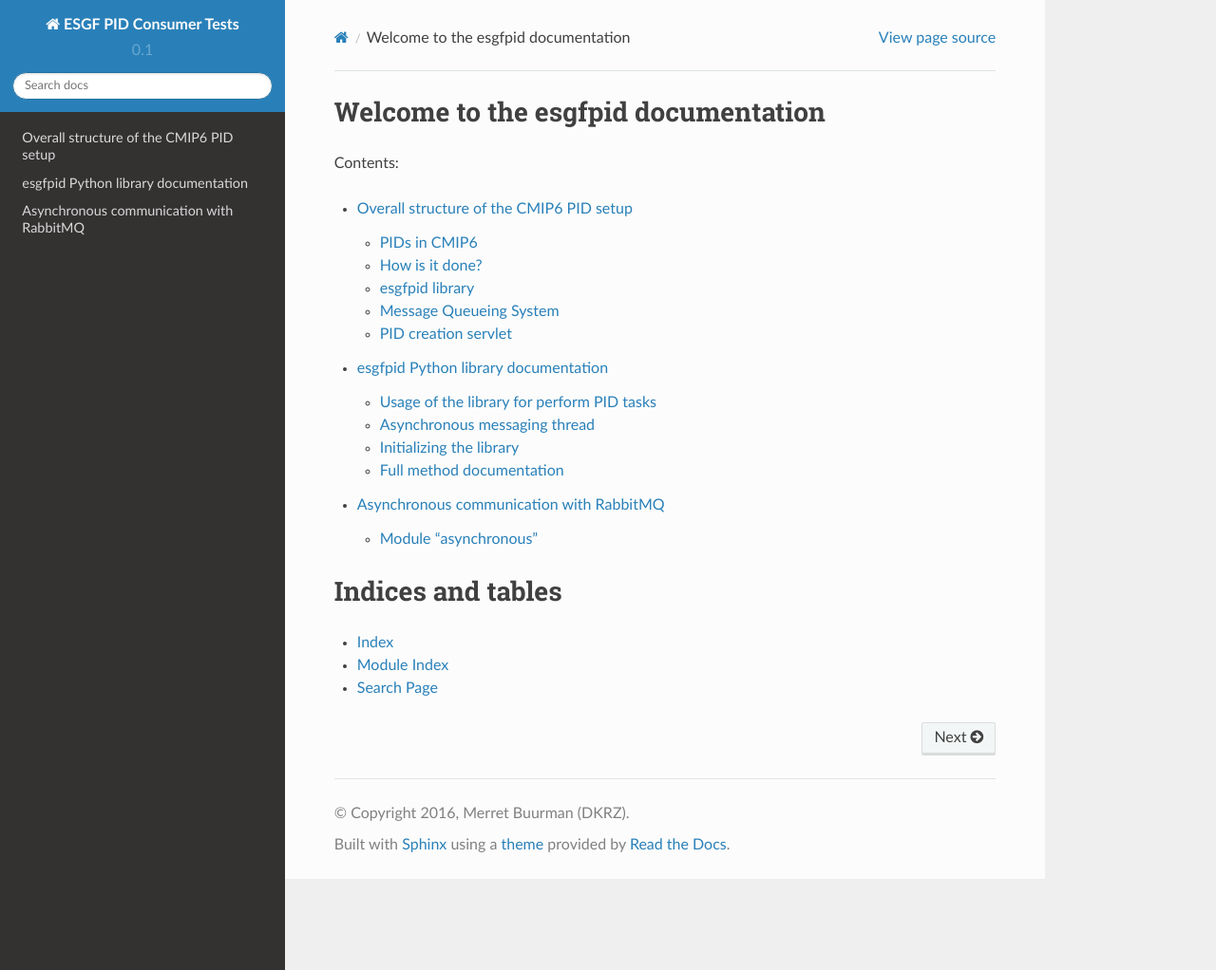
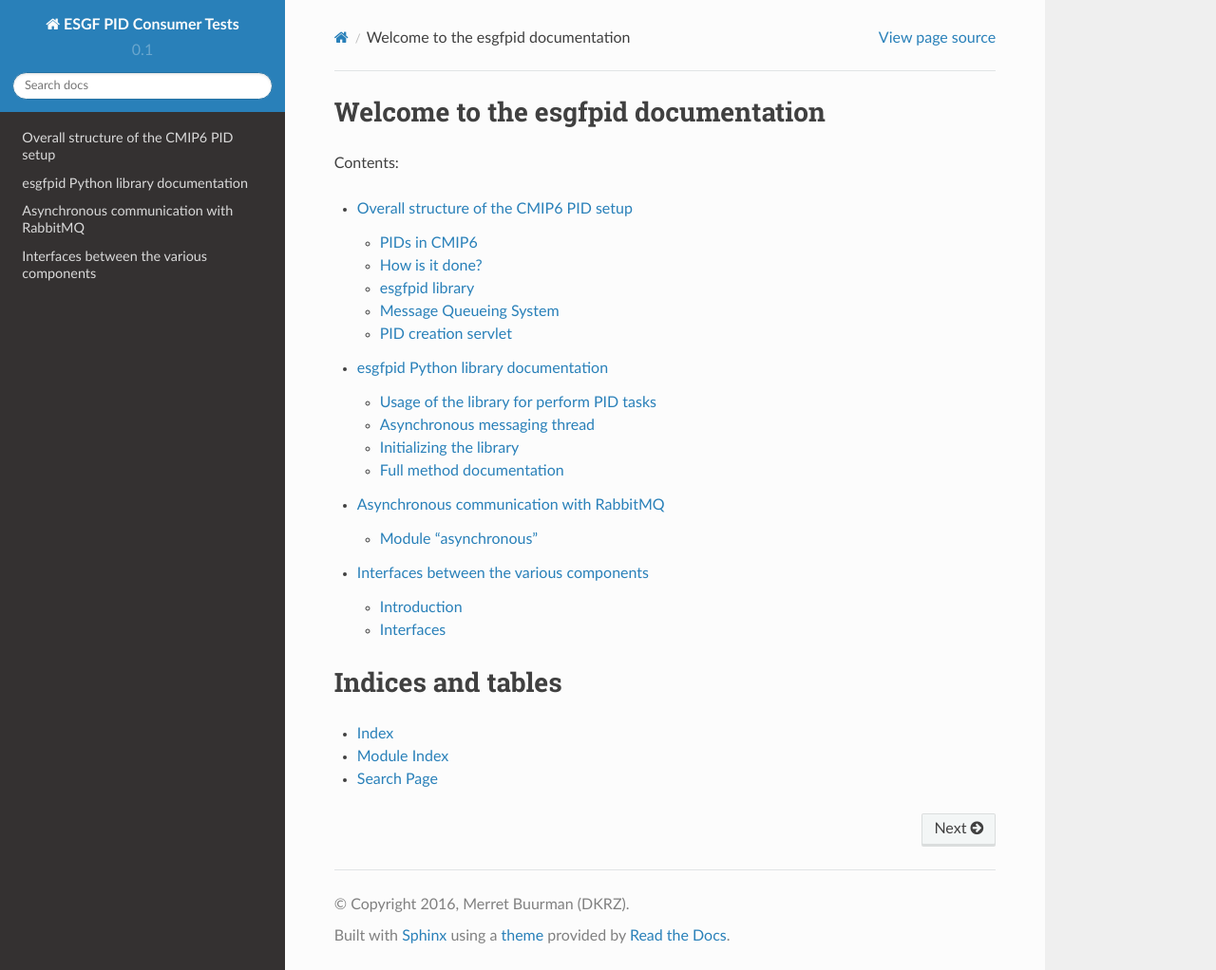
Before and after one commit to IS-ENES-Data/esgf-pid, a Sphinx documentation site: the page built from docs/source/index.rst, in a window 1280 px wide and 1022 px high. Shown: the whole window at 95% size. Built offline with Sphinx 7.4.7 and the Read the Docs theme 2.0.0, drawn with Linux system fonts in a browser that asks for light colours; some of the changed lines change nothing that is shown.

Commit message:
Documentation of interfaces.

```diff
--- a/docs/source/index.rst
+++ b/docs/source/index.rst
@@ -12,6 +12,7 @@
    overallstructure
    esgfpidpythonlibrary
    asynchronous
+   interfaces
 
 
 Indices and tables
--- /dev/null
+++ b/docs/source/interfaces.rst
@@ -0,0 +1,97 @@
+==========================================
+Interfaces between the various components
+==========================================
+
+(TODO: Extend this documentation!)
+
+Introduction
+=============
+
+The CMIP6 PID system consists of various components
+that communicate between each other. Thus, if one of
+the interfaces between components is changed on one
+side, the other side needs to be adapted accordingly,
+and care has to be taken that all components are
+deployed in matching versions.
+
+Interfaces
+==========
+
+(1) Library API: Publisher/CoG <--> esgfpid library
+
+Outgoing: Publisher/CoG (speaks to esgfpid)
+Incoming: library (is spoken to)
+
+(2) Message syntax/vocabulary: esgfpid library <--> consumer
+
+Outgoing: library (speaks to consumer)
+Incoming: consumer (is spoken to)
+
+(3) Record profile: consumer <--> any downstream service, e.g. landing page
+
+Outgoing: consumer (writes records)
+Incoming: Downstream (reads records)
+
+
+Thus, there is three pairs of communication in total, library and
+consumer both have two interfaces (incoming and outgoing).
+
+Any change in these interfaces should lead to a version change according
+to Semantic Versioning principles.
+
+(1) Library API changes
+-----------------------
+
+Starting this documentation on 2016-12-13.  Any earlier API changes
+are not recorded systematically.
+
+==============================  ===============================  ==============================================  =======================
+Change description              Introduced in...                 Reflected in...                                 Backwards incompatible?
+------------------------------  -------------------------------  -------------------   -------------  ---------   -----------------------
+(library func that req change)  (library version)                (publisher version)   (CoG version)  (errata)   Reflection mandatory?
+==============================  ===============================  ==============================================  =======================
+New way of passing credentials  0.5 (2016-12-14)                 (not yet)             (not yet)      (not yet)  Yes.
+==============================  ===============================  ==============================================  =======================
+
+(2) Message syntax changes
+---------------------------
+
+Message syntax changes are driven by the consumer who gets new
+functionality and thus may need different infos in the messages.
+
+Starting this documentation on 2016-12-13. Any earlier API changes
+are not recorded systematically.
+
+=== ================================================  ===============================  ============================  =======================
+No. Change description                                Introduced in...                 Reflected in...               Backwards incompatible?
+--- ------------------------------------------------  -------------------------------  ----------------------------  -----------------------
+no. (Consumer functionality that requires change)     (consumer version)               (library version)             Reflection mandatory?
+=== ================================================  ===============================  ============================  =======================
+1   Update content of data carts                      Commit 88816893 (2016-11-07)     Commit 43621ac (2016-11-07)   Yes.
+2   Complete incomplete handle records.               (TODO)                           Commit 8148cf9 (2016-11-08)   No.
+3   Support host name that differs from file url.     Commit 19dacb90 (2016-11-15)     Commit 517edbd (2016-11-15)   Yes.
+    blabasdkasdkj
+=== ================================================  ===============================  ============================  =======================
+
+Notes:
+
+* (1): Consumer now recognizes if the same data cart now has some handles that were
+  just drs ids before, and updates the record. For this, the library needs to send
+  pairs of drs id and handle, as a dictionary.
+* (2): Unpublication messages contain more info (drs, version), if available.
+* (3): The consumer treats file host and file URL totally separately. For this, the
+  library needs to send them separately. (TODO: Does library )
+
+(3) Record profile chances
+--------------------------
+
+Starting this documentation on 2016-12-13. Any earlier API changes
+are not recorded systematically.
+
+================================================  ======================================  =====================================  =======================
+Change description                                Introduced in...                        Reflected in...                        Reflection mandatory?
+================================================  ======================================  =====================================  =======================
+Different design for data cart landing pages.     Landing Page: November (???)            Consumer: Commit 2a15e7b (2016-11-07)  Not too much.
+Provide error messages.                           Consumer: Commit cdc00221 (2016-11-24)  Landing Page: Not yet                  No.
+Provide removed hosts.                            Consumer: Commit (TODO)   (2016-12-13)  Landing Page: Not yet                  No.
+================================================  ======================================  =====================================  =======================
```
